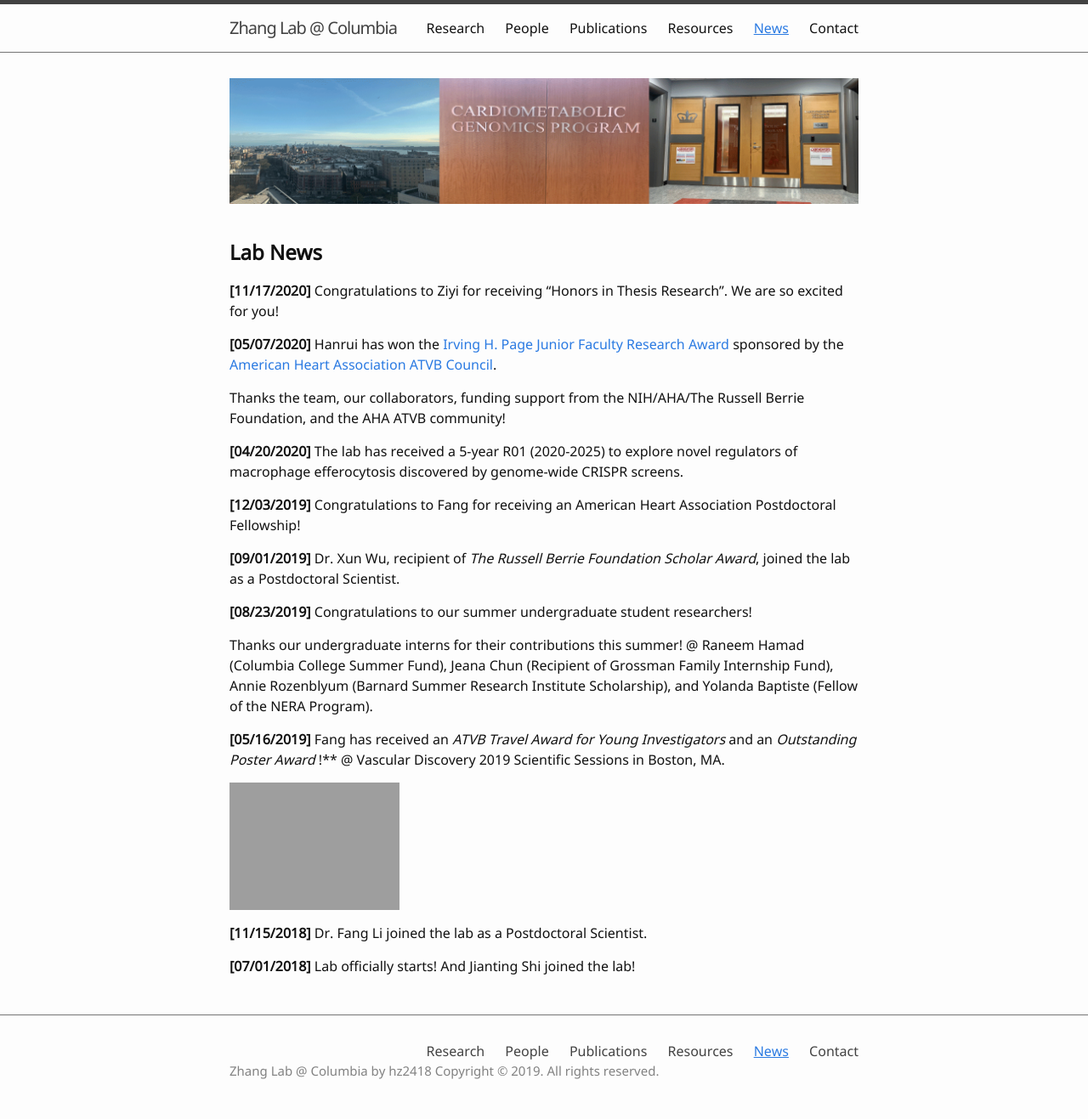
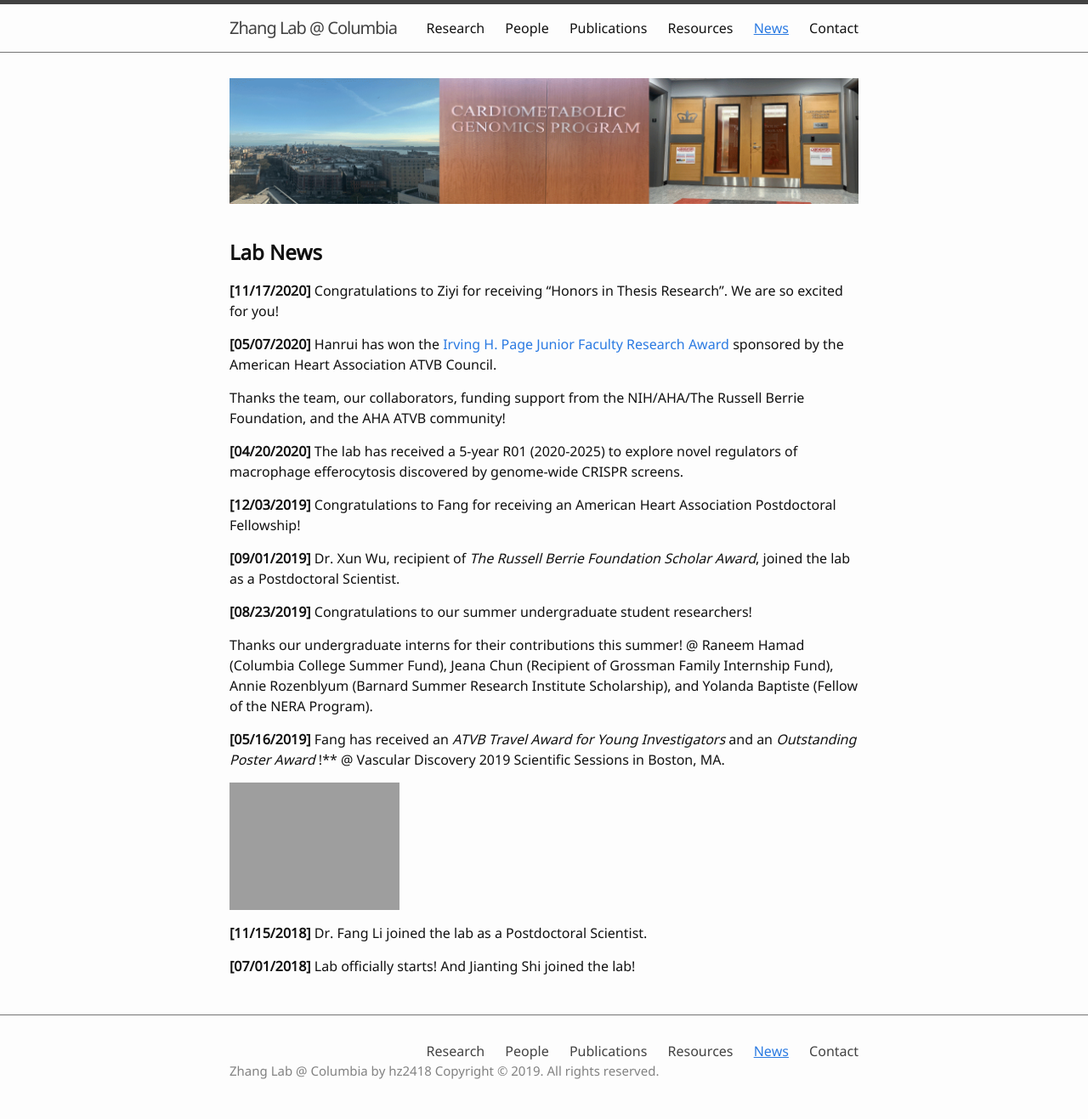
Before and after one commit to hanruizhang/zhanglab, a Jekyll site: the page built from 5_News.md, in a window 1280 px wide. Shown: the whole page at 85% size. Built offline with Jekyll 4.4.1, drawn with Linux system fonts in a browser that asks for light colours; some of the changed lines change nothing that is shown.

Commit message:
Update 5_News.md

```diff
--- a/5_News.md
+++ b/5_News.md
@@ -11,7 +11,7 @@
 
 ## **Lab News**
 #### **[11/17/2020]** Congratulations to Ziyi for receiving "Honors in Thesis Research". We are so excited for you!
-#### **[05/07/2020]** Hanrui has won the [Irving H. Page Junior Faculty Research Award](https://professional.heart.org/en/meetings/vascular-discovery-from-genes-to-medicine-scientific-sessions/science-news-2020) sponsored by the [American Heart Association ATVB Council](https://professional.heart.org/professional/MembershipCouncils/AwardsLectures/UCM_322534_Irvine-H-Page-Junior-Faculty-Research-Award.jsp).
+#### **[05/07/2020]** Hanrui has won the [Irving H. Page Junior Faculty Research Award](https://professional.heart.org/en/partners/awards-and-lectures/early-career-awards/irvine-h-page-junior-faculty-research-award) sponsored by the American Heart Association ATVB Council.
 Thanks the team, our collaborators, funding support from the NIH/AHA/The Russell Berrie Foundation, and the AHA ATVB community!
 
 #### **[04/20/2020]** The lab has received a 5-year R01 (2020-2025) to explore novel regulators of macrophage efferocytosis discovered by genome-wide CRISPR screens.
```
